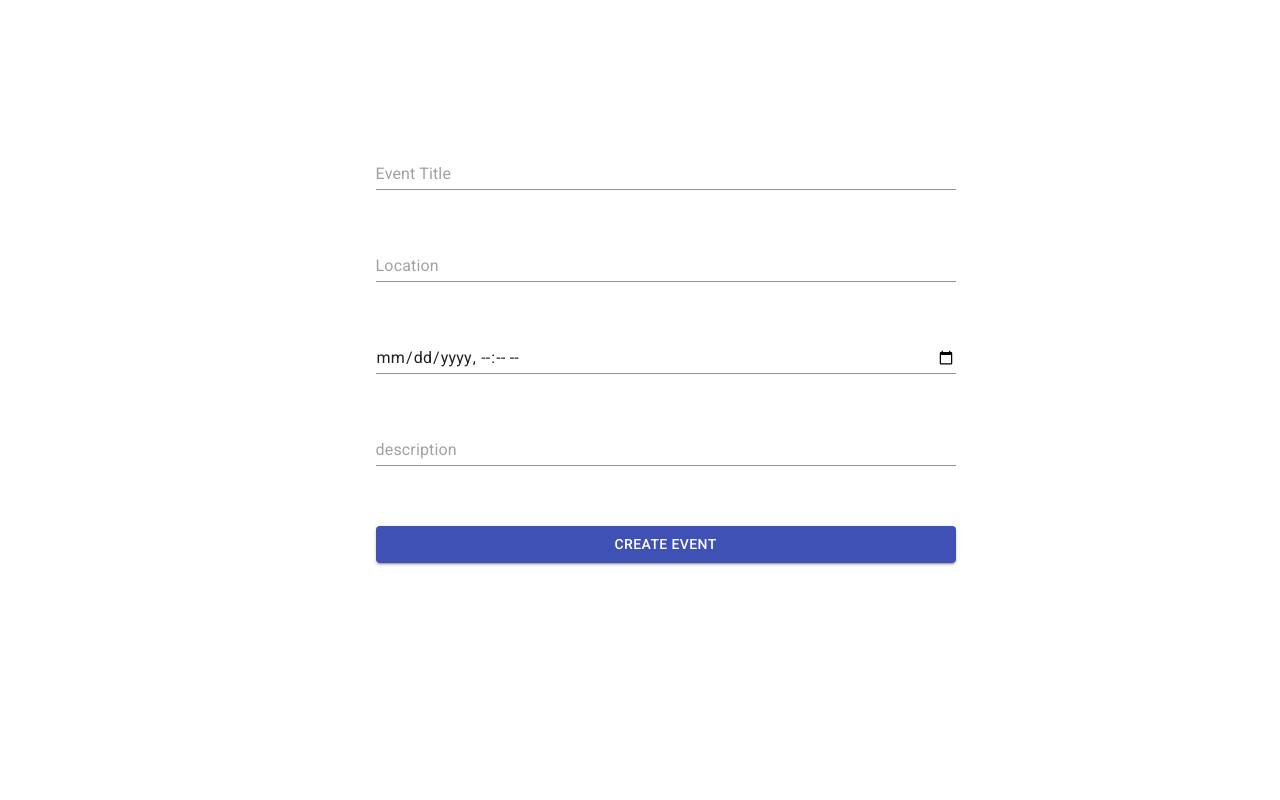
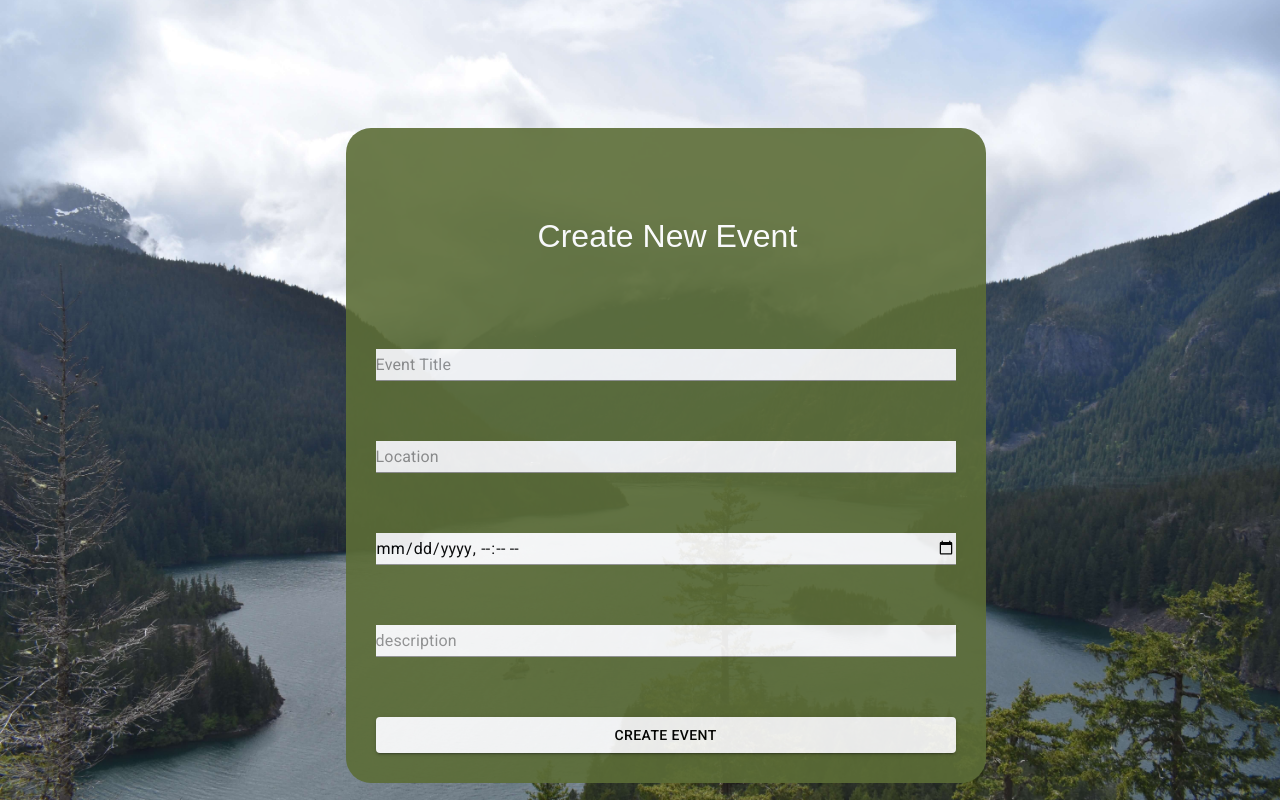
Before and after one commit to epowelldev/p03-outdoor-activity-app, a React (Create React App) app in the folder client/: page /NewEvent in a window 1280 px wide. Built offline with nearby package versions, Linux system fonts and the light colour scheme.

Commit message:
new event stlye and picture

```diff
--- a/client/src/components/NewEvent.js
+++ b/client/src/components/NewEvent.js
@@ -3,7 +3,7 @@ import { makeStyles } from '@material-ui/core/styles';
 import API from "../utils/API";
 import React,  { useState, useRef, } from 'react'
 import EVENT from "../utils/EVENT"
-
+import newEventPic from "../assets/newEventPic.jpeg";
 const useStyles = makeStyles({
     formStyles:{
       display:"flex",
@@ -11,11 +11,38 @@ const useStyles = makeStyles({
       width:"50%",
       marginLeft:"27%",
       marginTop:"10%",
-
+      backgroundColor:"#5C6D37",
+      color:"white",
+      borderRadius:"25px",
+      paddingTop:"7%",
+      opacity:".90"
     },
     inputStyles:{
-      margin:"30px"
+      margin:"30px",
+      color:"black",
+      backgroundColor:"white"
     },
+    ImgStyle:{
+      backgroundImage:`url(${newEventPic})`,
+      backgroundSize:"cover",
+      backgroundPosition:"center",
+      height:"100vh",
+      width:"100vw",
+      display:"flex",
+      flexDirection:"column",
+      justifyContent:"start",
+      marginTop:"0",
+      marginLeft:"0",
+      margin:"0",
+      padding:"0",
+
+
+  },
+  title:{
+    fontFamily:"Sans-serif",
+    marginLeft:"30%",
+    marginBottom:"10%"
+  }
 
   });
 
@@ -49,9 +76,10 @@ function NewEvent(){
     }
 
     return(
+      <Box className={classes.ImgStyle}>
         <form onSubmit={handleSubmit} >
         <Box className={classes.formStyles}>
-
+        <h1 className={classes.title}>Create New Event</h1>
         <Input placeholder="Event Title"  name="name" value={name} onChange={handleChange} className={classes.inputStyles}inputProps={{ 'aria-label': 'Title' }} />
 
 
@@ -70,6 +98,7 @@ function NewEvent(){
 
         </Box>
       </form>
+      </Box>
     );
 }
 
--- a/client/src/components/pages/Home.js
+++ b/client/src/components/pages/Home.js
@@ -1,15 +1,53 @@
 /* eslint-disable import/no-anonymous-default-export */
 import { Fragment } from "react";
 import Navbar from "../layout/Navbar";
+import { makeStyles } from '@material-ui/core/styles';
+import HomePic from "../../assets/homePic.JPG";
+import { Box } from "@material-ui/core";
+
+const useStyles=makeStyles({
+  HeaderStyle:{
+    backgroundColor:"#5C6D37",
+    color:"white",
+    fontFamily:"Sans-serif",
+    marginLeft:"0",
+    width:"100%",
+    padding:"2%",
+    marginTop:"3%",
+    display:"flex",
+    justifyContent:"space-around"
+  },
+  // ImgStyle:{
+  //     backgroundImage:`url(${HomePic})`,
+  //     backgroundSize:"cover",
+  //     backgroundPosition:"center",
+  //     height:"100vh",
+  //     width:"100vw",
+  //     display:"flex",
+  //     flexDirection:"column",
+  //     justifyContent:"start",
+  //     marginTop:"0",
+  //     marginLeft:"0",
+  //     margin:"0",
+  //     padding:"0",
+
+
+  // }
+});
+
 
 export default () => {
+  const classes = useStyles();
 
   return(
     <Fragment>
-      <div style={{backgroundColor:"#5C6D37", color:"white",fontFamily:"Sans-serif",marginLeft:"0",width:"100%", padding:"4%"}}>
+      <Box >
+      <div className={classes.HeaderStyle}>
       <h1>Join Us Outside</h1>
       <Navbar/>
       </div>
+      </Box>
     </Fragment>
+
   );
 }
```
Also changed, not shown: client/src/assets/homePic.JPG (added), client/src/assets/newEventPic.jpeg (added).
